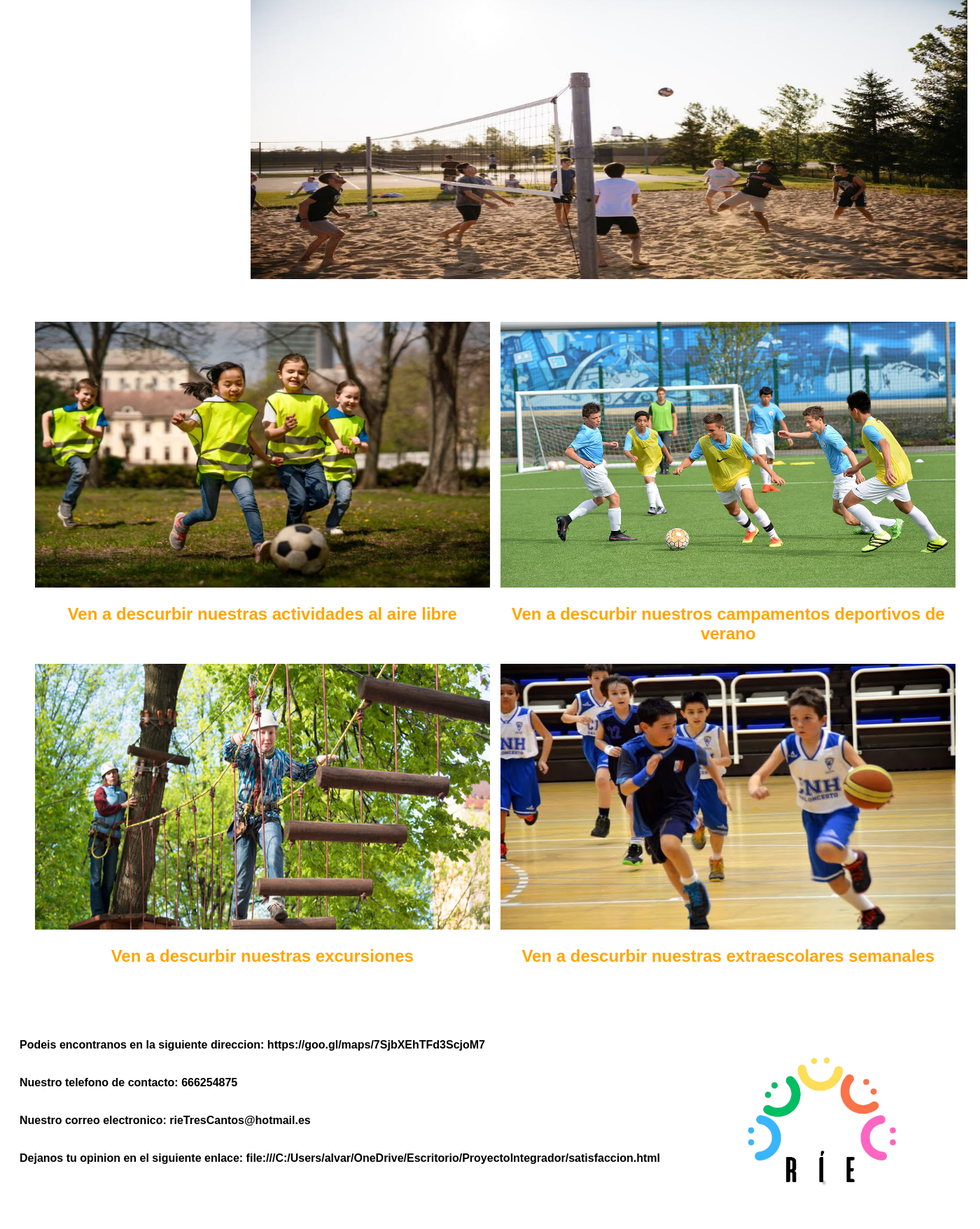
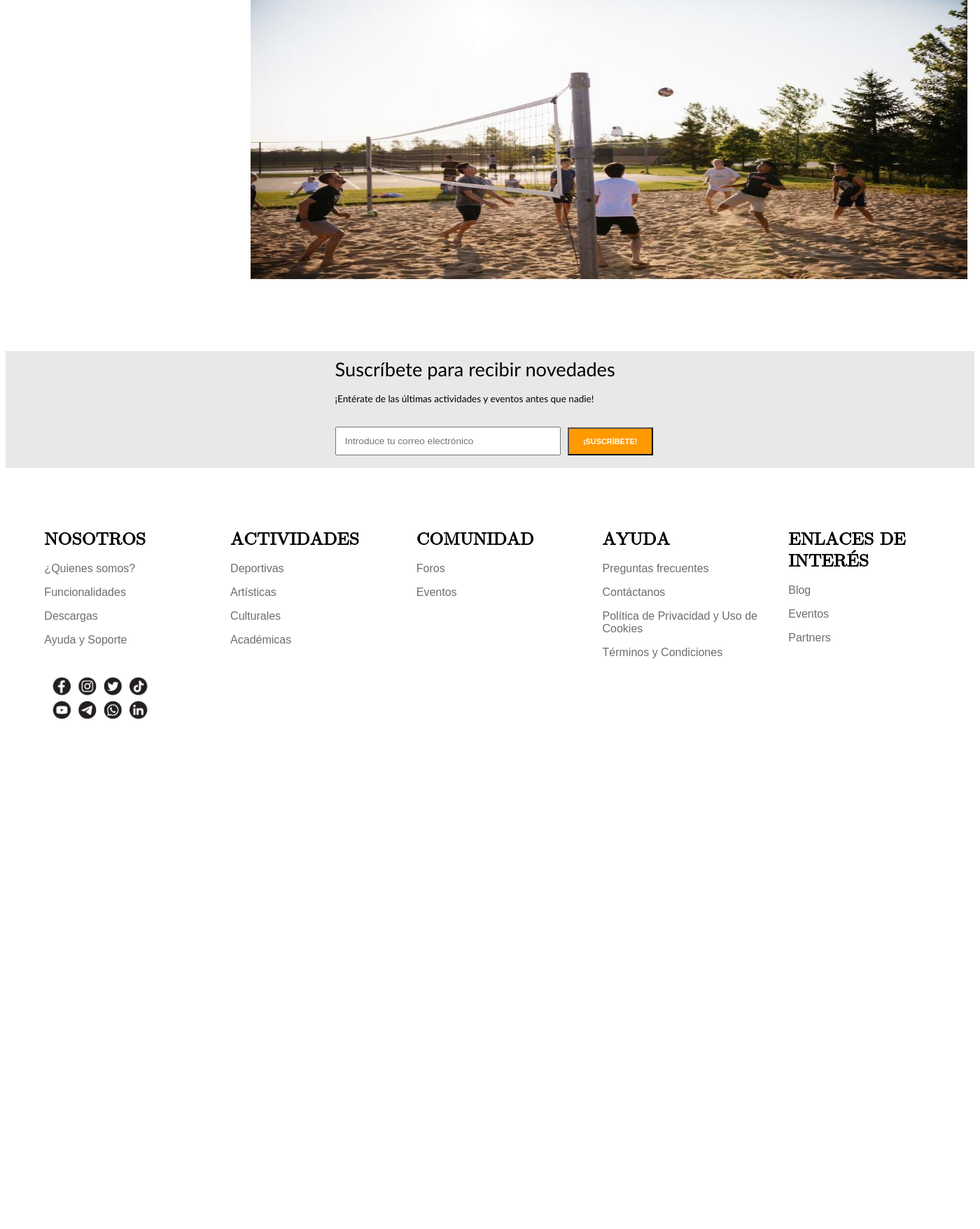
Before and after one commit to aalvaaro19/INTERFACESTFG, a PHP site: page / in a window 1400 px wide; the page is wider, and only the part inside the window is pictured. Shown: the part 214-1971 px from the top of that part at 70% size. After the commit the page ends 1242 px from the top of that part, so only its background shows below. Run offline with PHP 8.4, Linux system fonts and the light colour scheme.

Commit message:
Actualizar estilos del footer y página de inicio de sesión

```diff
--- a/INCLUDES/footer.php
+++ b/INCLUDES/footer.php
@@ -34,9 +34,8 @@
                 <h1>Ayuda</h1>
                 <p>Preguntas frecuentes</p>
                 <p>Contáctanos</p>
-                <p>Política de Privacidad</p>
+                <p>Política de Privacidad y Uso de Cookies</p>
                 <p>Términos y Condiciones</p>
-                <p>Política de Cookies</p>
             </div>
             <div class="redesSociales">
                 <h1>Enlaces de Interés</h1>
--- a/estilos/PortadaSinSesion.css
+++ b/estilos/PortadaSinSesion.css
@@ -89,49 +89,121 @@ nav li a:hover::after{
     color: orange;
 }
 /*Personalizacion del footer*/
-footer{
-    text-align: left;
-    height: 300px;
-}
-.info{
-    width: auto;
+.relleno{
+    background-color: rgb(233, 231, 231);
+    margin-top: 6%;
     height: auto;
-    position: absolute;
-}
-footer p{
-    text-decoration: none;
-    font-weight: bold;
-    color: black;
-    margin-left: 20px;
-    padding-top: 20px;
 }
 
-footer a{
-    color: black;
-    position: relative;
-    text-decoration: none;
-}
-footer a::after {
-    content: "";
-    position: absolute;
-    left: 0;
-    bottom: -2px;
-    width: 0;
-    height: 2px;
-    background-color: orange;
-    transition: width 0.3s ease-out;
-
-}
-footer a:hover::after{
-    width: 100%;
-
+#suscripcion{
+    margin-top: 1%;
+    margin-left: 34%;
+    width: 44%;
+    font-family: 'Gill Sans', 'Gill Sans MT', Calibri, 'Trebuchet MS', sans-serif;
+    font-size: 85%;
 }
 
-footer img{
-    width: 300px;
-    height: 300px;
+#suscripcion h1{
+    padding-top: 1.5%;
+    font-weight: normal;
+}
+
+#botones{
+    width: 24.5%;
+    height: 50px;
+    font-size: 100%;
+    font-weight: bold;
+    background-color: white;
+    border: 1px solid white;
+}
+
+#botones:hover{
+    background-color: rgb(182, 182, 182);
+    border: 1px solid rgb(182, 182, 182);
+}
+
+.busqueda button{
+    background-color: #f90;
+    color: white;
+    height: 40px;
+    font-size: 80%;
+    font-weight: bold;
+    text-transform:uppercase;
+    width:20%;
+    text-align: center;
+}
+
+.busqueda button:hover{
+    background-color: white;
+    color: black;
+    transition: background-color 0.5s;
+    cursor: pointer;
+}
+
+#email{
+    margin-top: 3%;
+    width: 50%;
+    height: 35px;
+    font-size: 150%;
+    margin-right:1%;
+    margin-bottom:3%;
+    font-size:100%;
+    padding-left:2%;
+}
+
+.idiomas{
+    width: 44%;
+    font-family: 'Gill Sans', 'Gill Sans MT', Calibri, 'Trebuchet MS', sans-serif;
+    font-weight:normal;
+    font-size:80%;
     float: right;
-    margin-right: 70px;
+}
+
+#seleccion{
+    width: 56%;
+    height: 35px;
+    font-size: 100%;
+    margin-top: 1%;
+    padding-left: 1%;
+    font-family: 'Gill Sans', 'Gill Sans MT', Calibri, 'Trebuchet MS', sans-serif;
+    font-size: 130%;
+}
+
+.general{
+    margin-top: 5%;
+    color: black;
+    display: grid;
+    margin-left: 4%;
+    grid-template-columns: repeat(5, 20%);
+}
+
+.general p{
+    color:#6f6c6c;
+}
+
+.general h1{
+    text-transform:uppercase;
+    font-size:160%;
+    font-family:math;
+}
+
+.general p:hover{
+    text-decoration:underline;
+}
+
+
+.rrss img{
+    width:60%;
+    margin-bottom: 5%;
+}
+
+#sesion{
+    font-family: 'Gill Sans', 'Gill Sans MT', Calibri, 'Trebuchet MS', sans-serif;
+    font-size: 14px;
+    color: white;
+    margin-left: 74%;
+    margin-top: 5%;
+    position: absolute;
 }
 /*Transicion de los anuncios*/
 .slider{
--- a/estilos/portadaPrincipal.css
+++ b/estilos/portadaPrincipal.css
@@ -169,7 +169,7 @@ footer img{
 /*Transicion de los anuncios*/
 .slider{
     width: 1024px;
-    margin-left: 230px;
+    margin-left: 350px;
     height: auto;
     overflow: hidden;
 }
--- a/index.php
+++ b/index.php
@@ -45,36 +45,11 @@
             </li>
         </ul>
     </div>
-    <section>
-        <div class="grid">
-            <div class="actividadesAireLibre">
-                <img src="imagenes/aireLibre3.jpg">
-                <h1>Ven a descurbir nuestras actividades al aire libre</h1>
-            </div>
-            <div class="actividadesAireLibre">
-                <img src="imagenes/2.jpg">
-                <h1>Ven a descurbir nuestros campamentos deportivos de verano</h1>
-            </div>
-            <div class="actividadesAireLibre">
-                <img src="imagenes/excursiones1.jpg">
-                <h1>Ven a descurbir nuestras excursiones</h1>
-            </div>
-            <div class="actividadesAireLibre">
-                <img src="imagenes/semanal3.jpg">
-                <h1>Ven a descurbir nuestras extraescolares semanales</h1>
-            </div>
-        </div>
 
     </section>
-    <footer>
-        <div class="info">
-            <p>Podeis encontranos en la siguiente direccion:<a href="https://goo.gl/maps/7SjbXEhTFd3ScjoM7"> https://goo.gl/maps/7SjbXEhTFd3ScjoM7</a></p>
-            <p>Nuestro telefono de contacto:<a href="#"> 666254875</a></p>
-            <p>Nuestro correo electronico:<a href="#"> rieTresCantos@hotmail.es</a></p>
-            <p>Dejanos tu opinion en el siguiente enlace: <a href="file:///C:/Users/alvar/OneDrive/Escritorio/ProyectoIntegrador/satisfaccion.html">file:///C:/Users/alvar/OneDrive/Escritorio/ProyectoIntegrador/satisfaccion.html</a></p>
-        </div>
-        <img src="imagenes/logo_RIE.png">
-    </footer>
+    <?php
+        include "INCLUDES/footer.php";
+    ?>
     <script src="scripts/portada1.js"></script>
 </body>
 </html>
```
